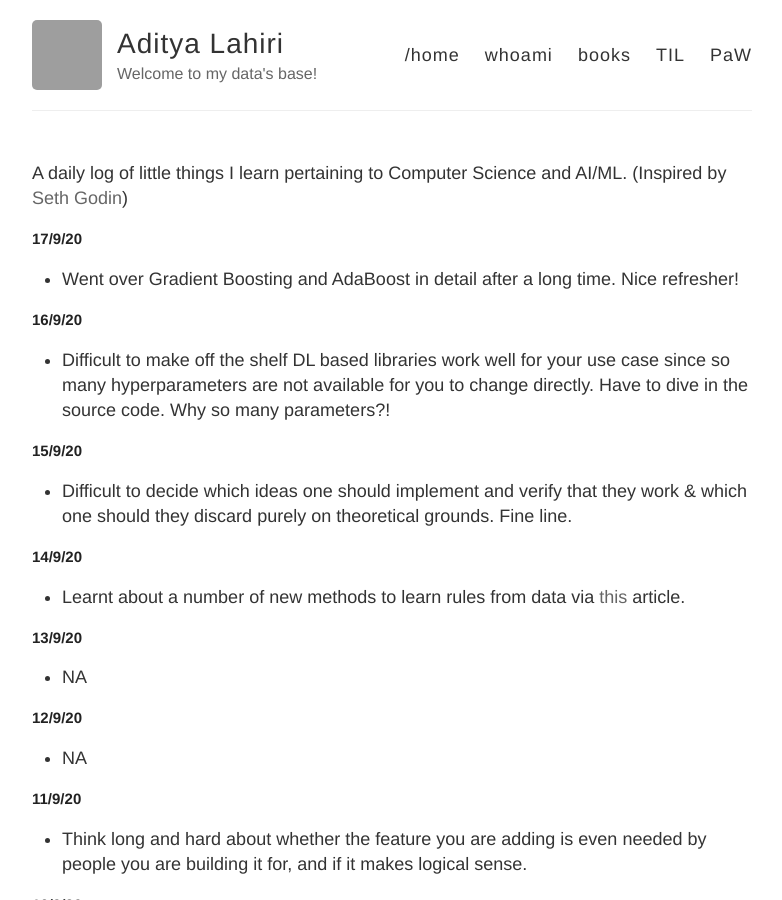
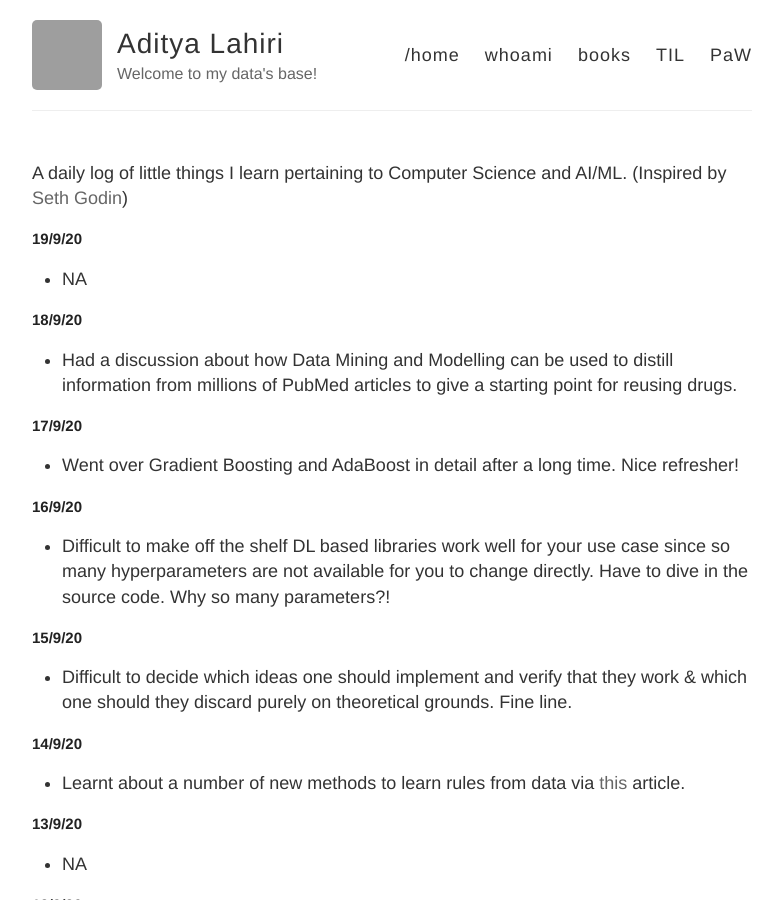
Before and after one commit to adityalahiri/adityalahiri.github.io, a Jekyll site: the page built from TIL.md, in a window 1280 px wide and 900 px high. Shown: the whole window, without its empty margins (248-1030 px from the left). Built offline with Jekyll 4.4.1, drawn with Linux system fonts in a browser that asks for light colours; our own code applies the rules of GitHub Pages for plain Markdown files; grey boxes are pictures that could not be loaded.

Commit message:
Update for 18/9 & 19/9

```diff
--- a/TIL.md
+++ b/TIL.md
@@ -1,5 +1,13 @@
 A daily log of little things I learn pertaining to Computer Science and AI/ML.
 (Inspired by [Seth Godin](https://seths.blog/))
+
+## 19/9/20
+
+* NA
+
+## 18/9/20
+
+* Had a discussion about how Data Mining and Modelling can be used to distill information from millions of PubMed articles to give a starting point for reusing drugs.
 
 ## 17/9/20
 
```
